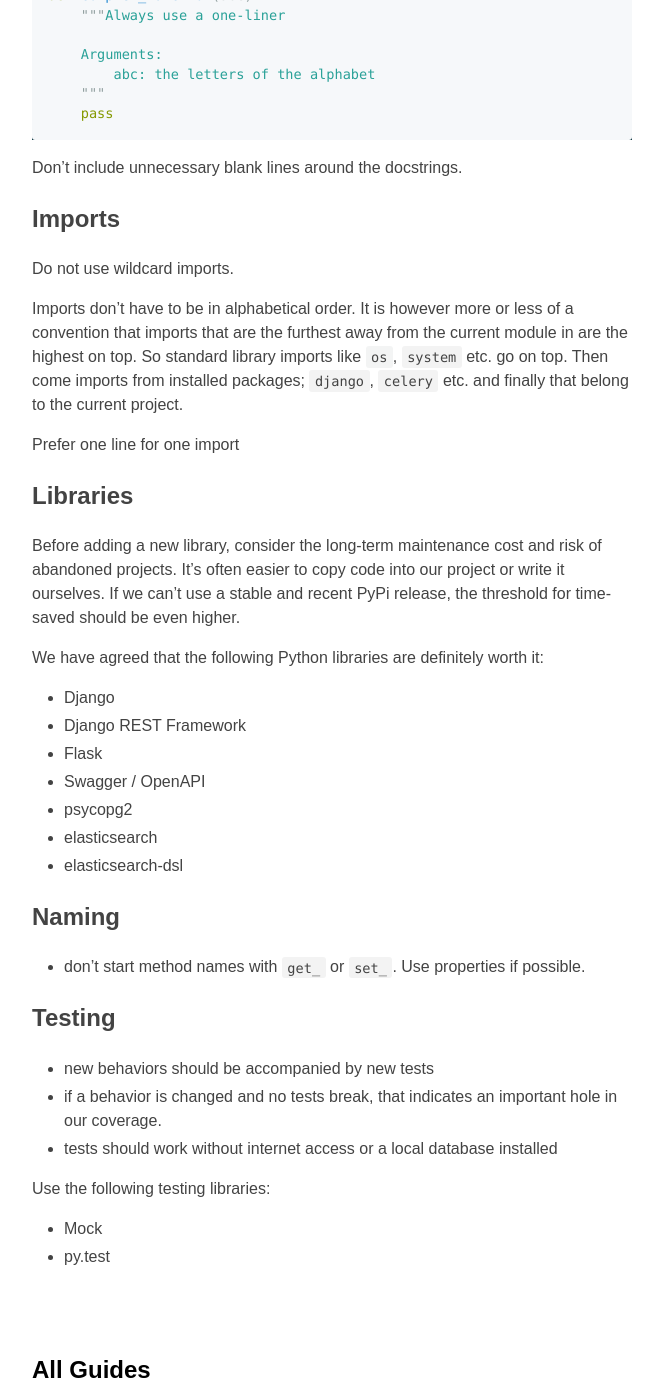
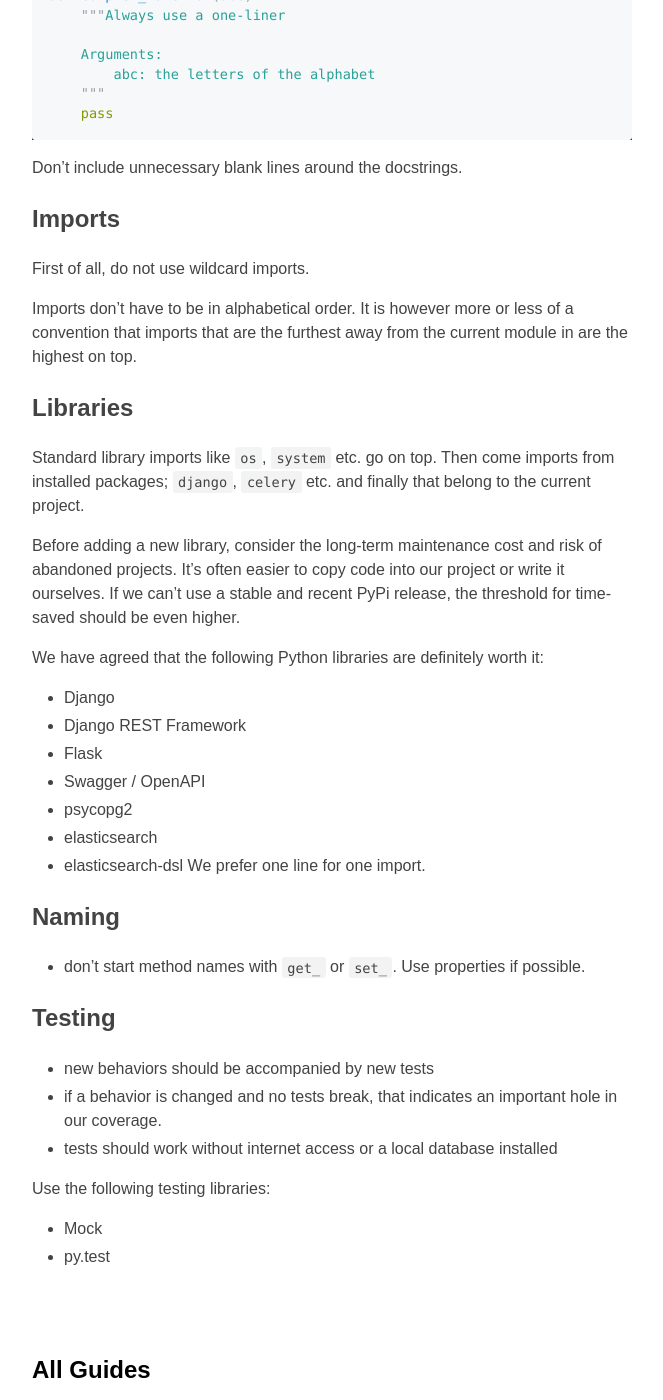
Before and after one commit to Amsterdam/amsterdam.github.io, a Jekyll site: the page built from guides/style-guide-python.md, in a window 1280 px wide and 1400 px high, scrolled down 1934 px. Shown: the whole window, without its empty margins (138-801 px from the left). Built offline with Jekyll 4.4.1, drawn with Linux system fonts in a browser that asks for light colours; our own code applies the rules of GitHub Pages for plain Markdown files.

Commit message:
Update imports

```diff
--- a/guides/style-guide-python.md
+++ b/guides/style-guide-python.md
@@ -92,17 +92,12 @@ Don't include unnecessary blank lines around the docstrings.
 
 ## Imports
 
-Do not use wildcard imports.
+First of all, do not use wildcard imports.
 
-Imports don't have to be in alphabetical order. It is however more or less of a
-convention that imports that are the furthest away from the current module in
-are the highest on top. So standard library imports like `os`, `system` etc. go
-on top. Then come imports from installed packages; `django`, `celery` etc. and
-finally that belong to the current project.
-
-Prefer one line for one import
+Imports don't have to be in alphabetical order. It is however more or less of a convention that imports that are the furthest away from the current module in are the highest on top.
 
 ## Libraries
+Standard library imports like `os`, `system` etc. go on top. Then come imports from installed packages; `django`, `celery` etc. and finally that belong to the current project.
 
 Before adding a new library, consider the long-term maintenance cost and risk
 of abandoned projects. It's often easier to copy code into our project or write
@@ -118,6 +113,7 @@ We have agreed that the following Python libraries are definitely worth it:
 - psycopg2
 - elasticsearch
 - elasticsearch-dsl
+We prefer one line for one import.
 
 ## Naming
 
```
